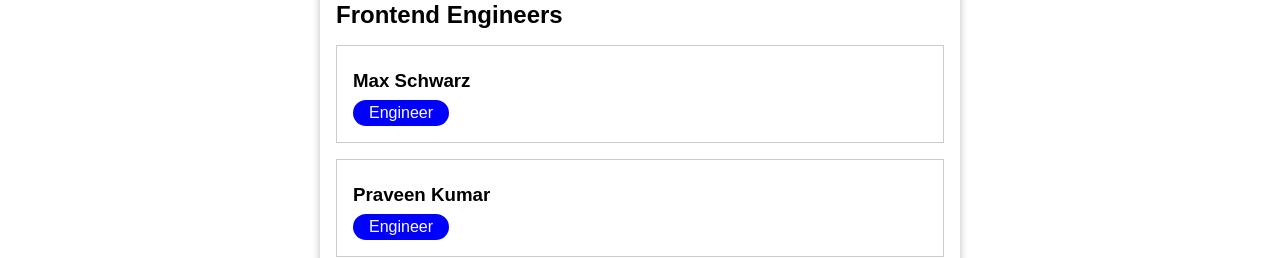
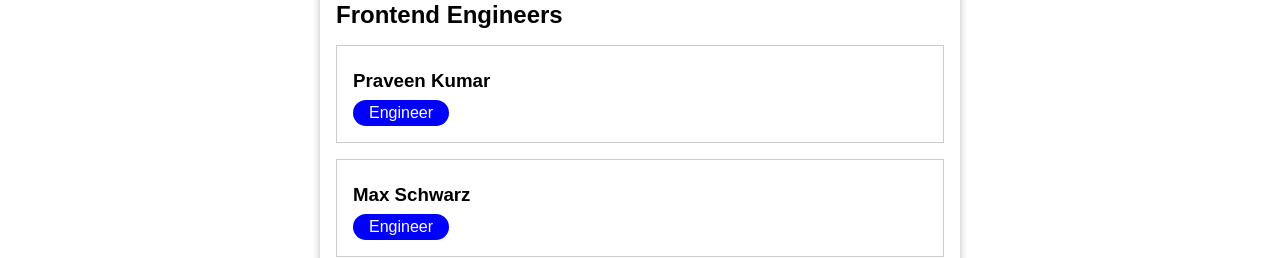
Before and after one commit to RemigiuszDudek/vue-playground, a Vue app in the folder 13/routing-01-starting-setup/: page /teams/t1 in a window 1280 px wide. Shown: the part 592-850 px from the top of the page. Built offline with nearby package versions, Linux system fonts and the light colour scheme.

Commit message:
lesson 13 - add & handle sort query parameter

```diff
--- a/13/routing-01-starting-setup/src/components/teams/TeamMembers.vue
+++ b/13/routing-01-starting-setup/src/components/teams/TeamMembers.vue
@@ -3,10 +3,10 @@
     <h2>{{ teamName }}</h2>
     <ul>
       <user-item
-        v-for="member in members"
-        :key="member.id"
-        :name="member.fullName"
-        :role="member.role"
+          v-for="member in members"
+          :key="member.id"
+          :name="member.fullName"
+          :role="member.role"
       ></user-item>
     </ul>
   </section>
@@ -21,7 +21,11 @@ export default {
     const users = this.users.filter((user) => team.members.includes(user.id));
 
     this.teamName = team.name;
-    this.members = users;
+    this.sort = this.$route.query.sort;
+    this.members = users.sort((a, b) => {
+      const modifier = this.sort === 'asc' ? 1 : -1;
+      return modifier * a.fullName.localeCompare(b.fullName);
+    });
   },
   props: ['teamId'],
   inject: ['teams', 'users'],
@@ -32,6 +36,7 @@ export default {
     return {
       teamName: null,
       members: null,
+      sort: null
     };
   },
 };
--- a/13/routing-01-starting-setup/src/components/teams/TeamsItem.vue
+++ b/13/routing-01-starting-setup/src/components/teams/TeamsItem.vue
@@ -2,14 +2,18 @@
   <li>
     <h3>{{ name }}</h3>
     <div class="team-members">{{ memberCount }} Members</div>
-    <router-link :to="{ name: 'team-members', params: { teamId: this.id} }">View Members</router-link>
+    <router-link :to="this.teamMembersPath()">View Members</router-link>
   </li>
 </template>
 
 <script>
 export default {
   props: ['id', 'name', 'memberCount'],
-
+  methods: {
+    teamMembersPath() {
+      return { name: 'team-members', params: { teamId: this.id }, query: { sort: 'asc' } };
+    }
+  }
 };
 </script>
 
```
